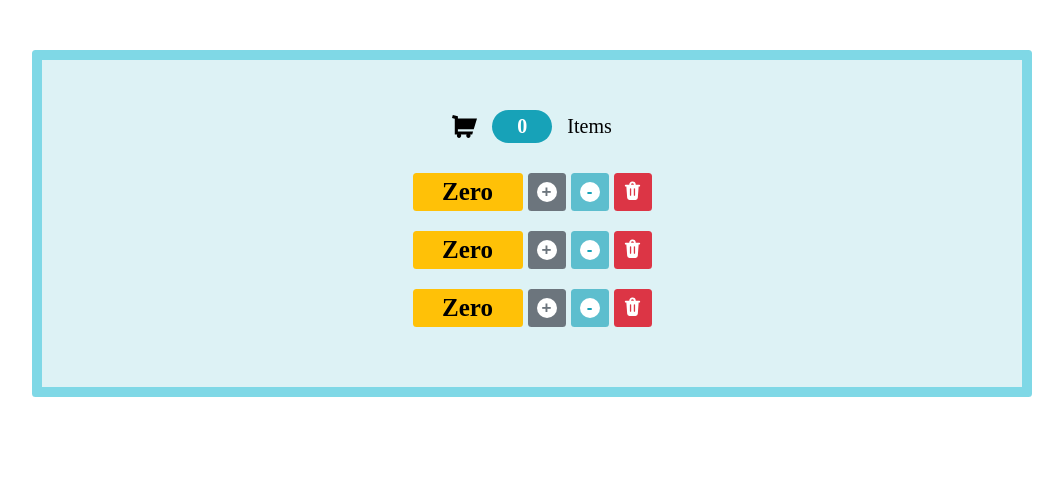
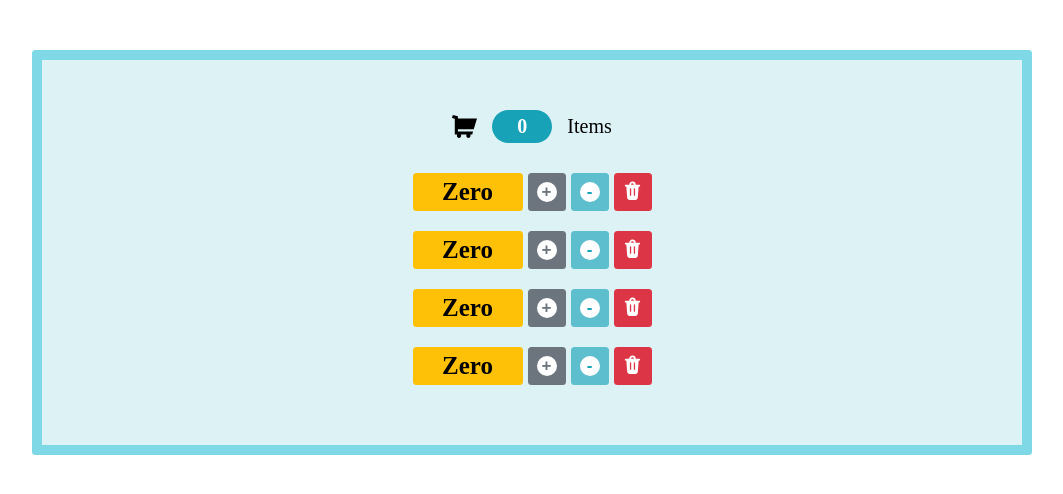
Before and after one commit to Vanaldito/counter-app, a React app: page / in a window 1280 px wide. Shown: the top 494 px of the page, without its empty margins (108-1171 px from the left). Built offline with nearby package versions, Linux system fonts and the light colour scheme; the HTML template or start-up script is replaced by a standard one.

Commit message:
fix: set the number of counters to 4

```diff
--- a/src/App.tsx
+++ b/src/App.tsx
@@ -7,6 +7,7 @@ import "./App.css";
 
 export default function App() {
   const [counterInfo, setCounterInfo] = useState<CounterInfo>([
+    { amount: 0 },
     { amount: 0 },
     { amount: 0 },
     { amount: 0 },
```
